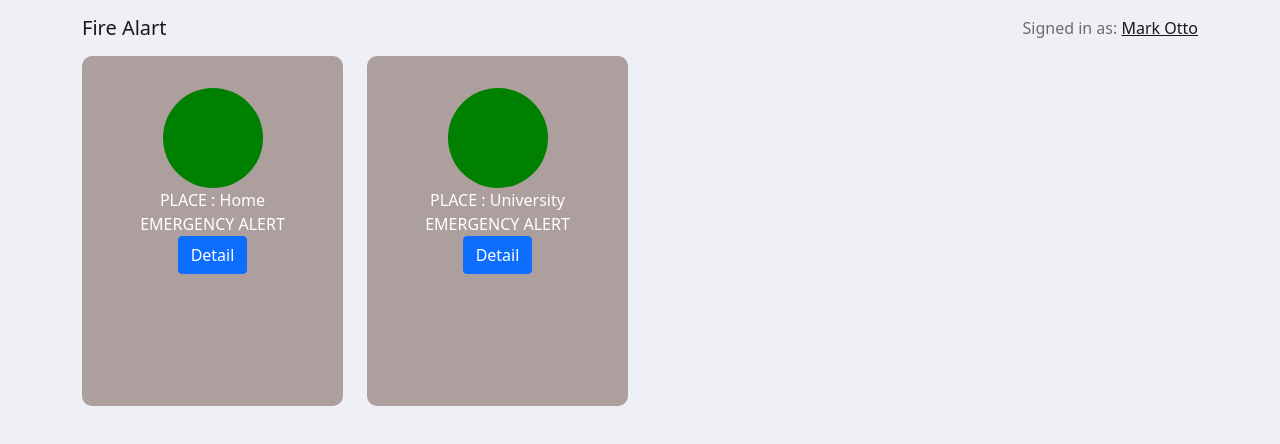
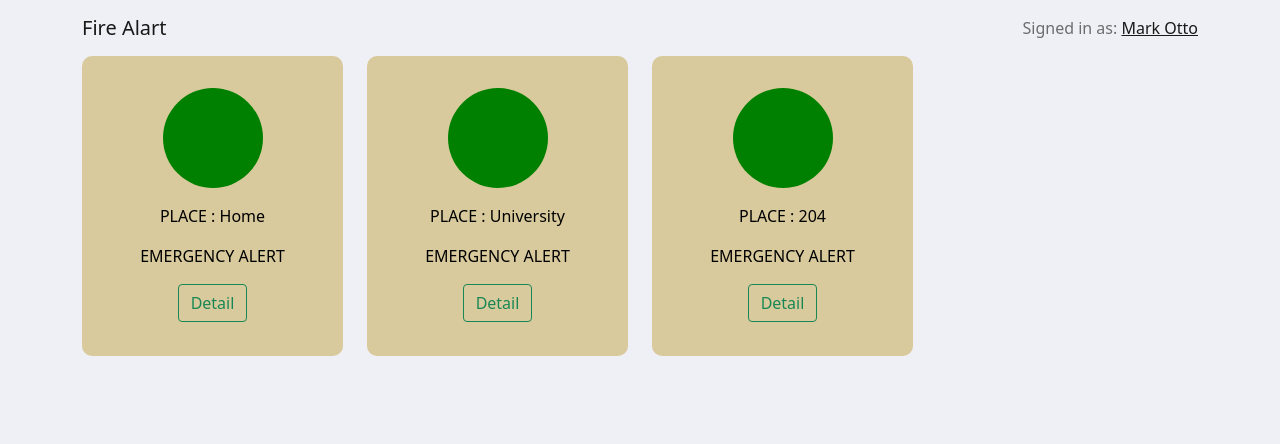
Before and after one commit to ParnThanatibordee/fire-alarm, a React (Create React App) app in the folder fire-alarm-back-end/: page /dashboard in a window 1280 px wide. Shown: the top 444 px of the page. Built offline with nearby package versions, Linux system fonts and the light colour scheme.

Commit message:
chang botton ,get input ,popupdetail

```diff
--- a/fire-alarm-back-end/src/App.css
+++ b/fire-alarm-back-end/src/App.css
@@ -77,13 +77,13 @@
 
 .dashboardcard {
   padding: 2em 0;
-  height: 350px;
+  height: 300px;
   width: 100%;
-  color: white;
+  color: rgb(0, 0, 0);
   border: black;
   border-radius: 10px;
   overflow: hidden;
-  background-color: rgb(173, 159, 158);
+  background-color: rgb(216, 202, 156);
   text-align: center;
 }
 
@@ -119,9 +119,6 @@
 
 .popupInner {
   position: relative;
-  padding: 2rem 300px;
-  width: 100%;
-  max-width: 640%;
 }
 
 .popupInner .close-btn {
--- a/fire-alarm-back-end/src/components/DashBoard.js
+++ b/fire-alarm-back-end/src/components/DashBoard.js
@@ -8,20 +8,31 @@ const DashBoard = () => {
   const Mockresponse = {
     room: [
       {
+        number: 1,
         place: "Home",
-        fire: true,
-        temp: 52.5,
-        ref_temp: 20.5,
-        gas: 60,
-        ref_gas: 60,
+        current_flame:true,
+        current_gas: 400.0,
+        current_temp: 21.5,
+        ref_gas: 2000,
+        ref_temp: 50.5,
       },
       {
+        number: 2,
         place: "University",
-        fire: false,
-        temp: 25,
-        ref_temp: 45,
-        gas: 25,
-        ref_gas: 11,
+        current_flame:true,
+        current_gas: 300.0,
+        current_temp: 277.5,
+        ref_gas: 2000,
+        ref_temp: 50.5,
+      },
+      {
+        number: 3,
+        place: "204",
+        current_flame:false,
+        current_gas: 100.0,
+        current_temp: 25.5,
+        ref_gas: 2000,
+        ref_temp: 50.5,
       },
     ],
   }
--- a/fire-alarm-back-end/src/components/DashBoardCard.js
+++ b/fire-alarm-back-end/src/components/DashBoardCard.js
@@ -1,20 +1,28 @@
-import React, { useEffect, useState } from "react";
-import {Button} from 'react-bootstrap';
-import Popup from './Popup';
-import PopupDetail from './PopupDetail';
+import React, { useState } from "react"
+import { Button } from "react-bootstrap"
+import Popup from "./Popup"
+import PopupDetail from "./PopupDetail"
 
-export const Place = ({ place}) => {
-    const [buttonPopup, setButtonPopup] = useState(false);
+export const Place = ({ place }) => {
+  const [buttonPopup, setButtonPopup] = useState(false)
   return (
-    <div className={'dashboardcard'}>
+    <div className={"dashboardcard"}>
       <div className="circle" />
+      <p></p>
       <div className="Place">PLACE : {place.place}</div>
+      <p></p>
       <div className="status">EMERGENCY ALERT</div>
+      <p></p>
 
-      <Button onClick={() => setButtonPopup(true)}>Detail</Button>
+      <Button
+        variant="outline-success"
+        onClick={() => setButtonPopup(true)}
+      >
+        Detail
+      </Button>
       <Popup trigger={buttonPopup} closePopup={() => setButtonPopup(false)}>
-        <PopupDetail detail={place}/>
+        <PopupDetail detail={place} />
       </Popup>
     </div>
-  );
-};
+  )
+}
--- a/fire-alarm-back-end/src/components/Popup.js
+++ b/fire-alarm-back-end/src/components/Popup.js
@@ -1,16 +1,22 @@
-import React from 'react'
-import 'bootstrap/dist/css/bootstrap.min.css';
-import {Button} from 'react-bootstrap';
+import React from "react"
+import "bootstrap/dist/css/bootstrap.min.css"
+import { Button } from "react-bootstrap"
 
 const Popup = (props) => {
-  return (props.trigger) ? (
-    <div className="popup">
-        <div className="popupInner">
-            {props.children}
-            <Button onClick={props.closePopup}>Close</Button>
+  return (
+    <>
+      {(props.trigger) && (
+      <div className="popup">
+        <div className="popupInner bg-white p-4 rounded-3">
+          {props.children}
+          <Button variant="outline-danger" onClick={props.closePopup}>
+            Close
+          </Button>
         </div>
-    </div>
-  ): "";
+      </div>
+      )}
+    </>
+  )
 }
 
 export default Popup
--- a/fire-alarm-back-end/src/components/PopupDetail.js
+++ b/fire-alarm-back-end/src/components/PopupDetail.js
@@ -1,15 +1,40 @@
 import React from "react"
 
 const PopupDetail = ({ detail }) => {
-  const { fire, temp, ref_temp, gas, ref_gas, place } = detail
+  const { current_flame, current_temp, ref_temp, current_gas, ref_gas, place } =
+    detail
   return (
     <div>
-      <h3>PLACE : {place}</h3>
-      <p>Temperature : {temp} C</p>
-      <p>Control Value Temperature : {ref_temp}</p>
-      <p>Gas : {gas}</p>
-      <p>Control Value Gas : {ref_gas}</p>
-      <p>{fire ? "Very Hot" : "Too Cool"}</p>
+      <h4>PLACE : {place}</h4>
+      <p></p>
+      <div className="container">
+        <div className="row">
+          <div className="col">
+            <h5>Temperature</h5>
+            {/* <p>Temperature : {current_temp} °C</p>
+            <p>Control Value Temperature : {ref_temp} °C</p>
+            <p>{current_temp >= ref_temp ? "Not Good." : "Is OK."}</p> */}
+            <div>
+              <span
+                style={{ color: "green", fontWeight: "bold", fontSize: "2em" }}
+              >
+                {current_temp}°C
+              </span>
+              /<span style={{ color: "red" }}>{ref_temp}°C</span>
+            </div>
+          </div>
+          <div className="col mx-4">
+            <h5>Gas</h5>
+            <p>Gas : {current_gas} ppm</p>
+            <p>Control Value Gas : {ref_gas} ppm</p>
+            <p>{current_gas >= ref_gas ? "Not Good." : "Is OK."}</p>
+          </div>
+          <div className="col">
+            <h5>Flame</h5>
+            <p>{current_flame ? "Burn Burnnnnn!!!!!!!!" : "No"}</p>
+          </div>
+        </div>
+      </div>
     </div>
   )
 }
```
